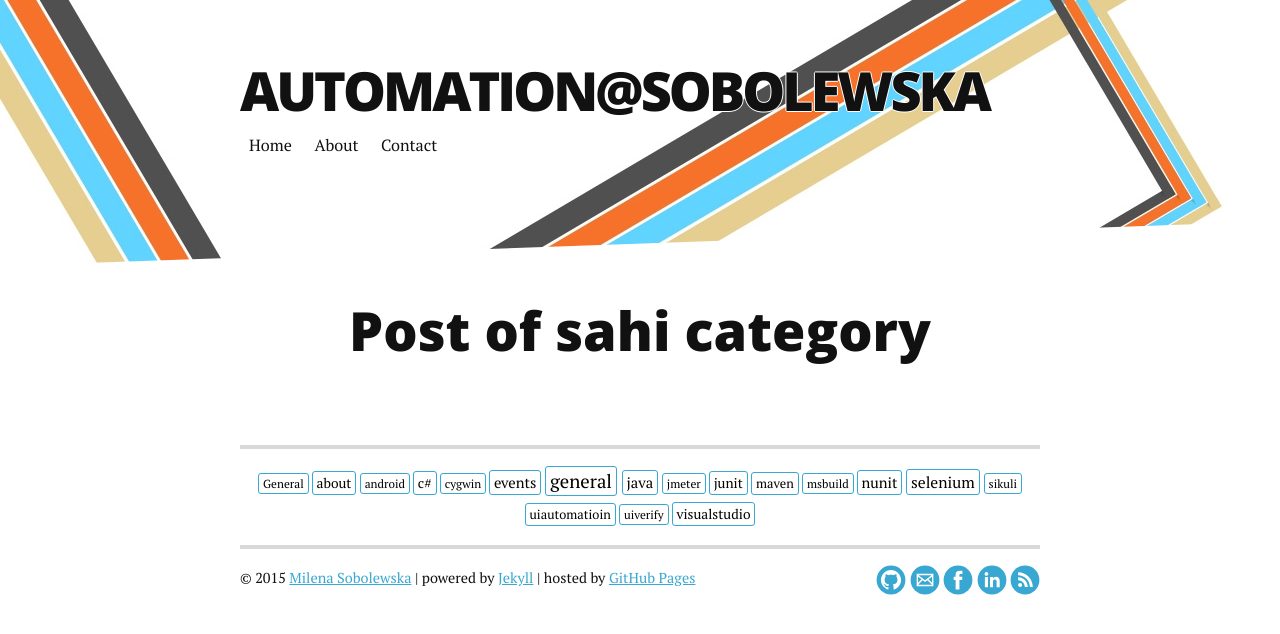
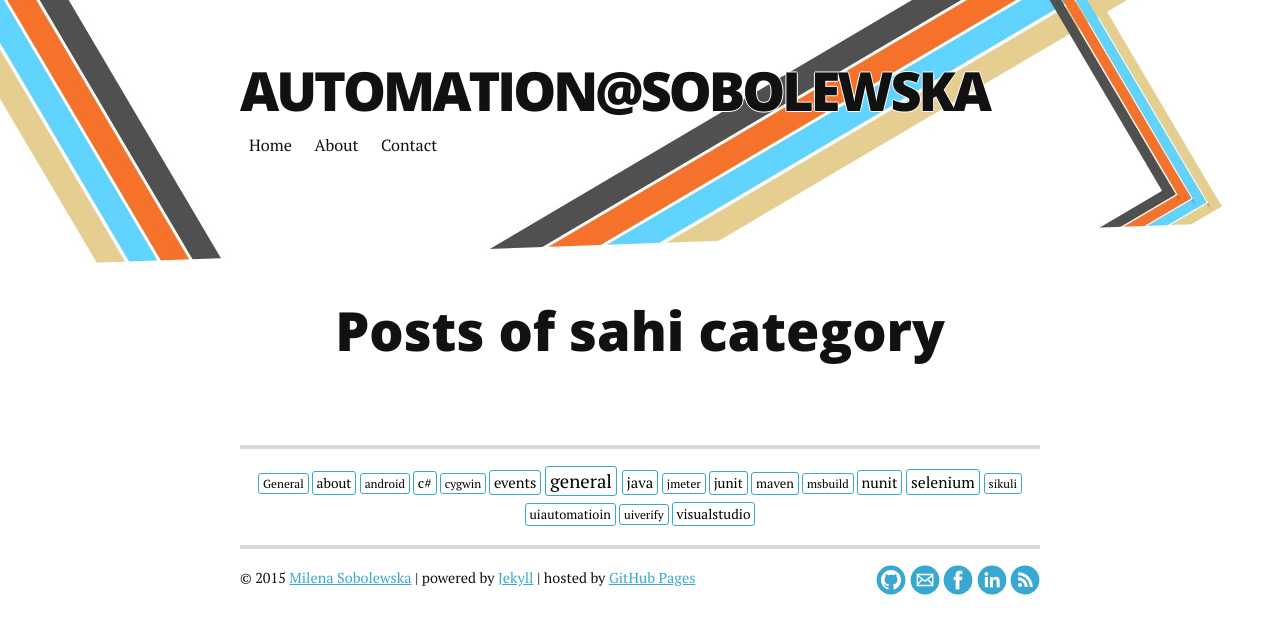
Before and after one commit to sobolewska/sobolewska.github.io, a Jekyll site: the page built from categories/sahi/index.html, in a window 1280 px wide. Shown: the top 634 px of the page. Built offline with Jekyll 4.4.1, drawn with Linux system fonts in a browser that asks for light colours; nearby versions of some CDN libraries; Markdown is read by kramdown in place of the engine named in the settings.

```diff
--- a/_layouts/categorypage.html
+++ b/_layouts/categorypage.html
@@ -4,7 +4,7 @@
 
 <div class="post">
 
-<h1 class="pageTitle">Post of {{ page.category }} category</h1>
+<h1 class="pageTitle">Posts of {{ page.category }} category</h1>
 
 <p>
 {% for post in site.categories[page.category] %}
```
